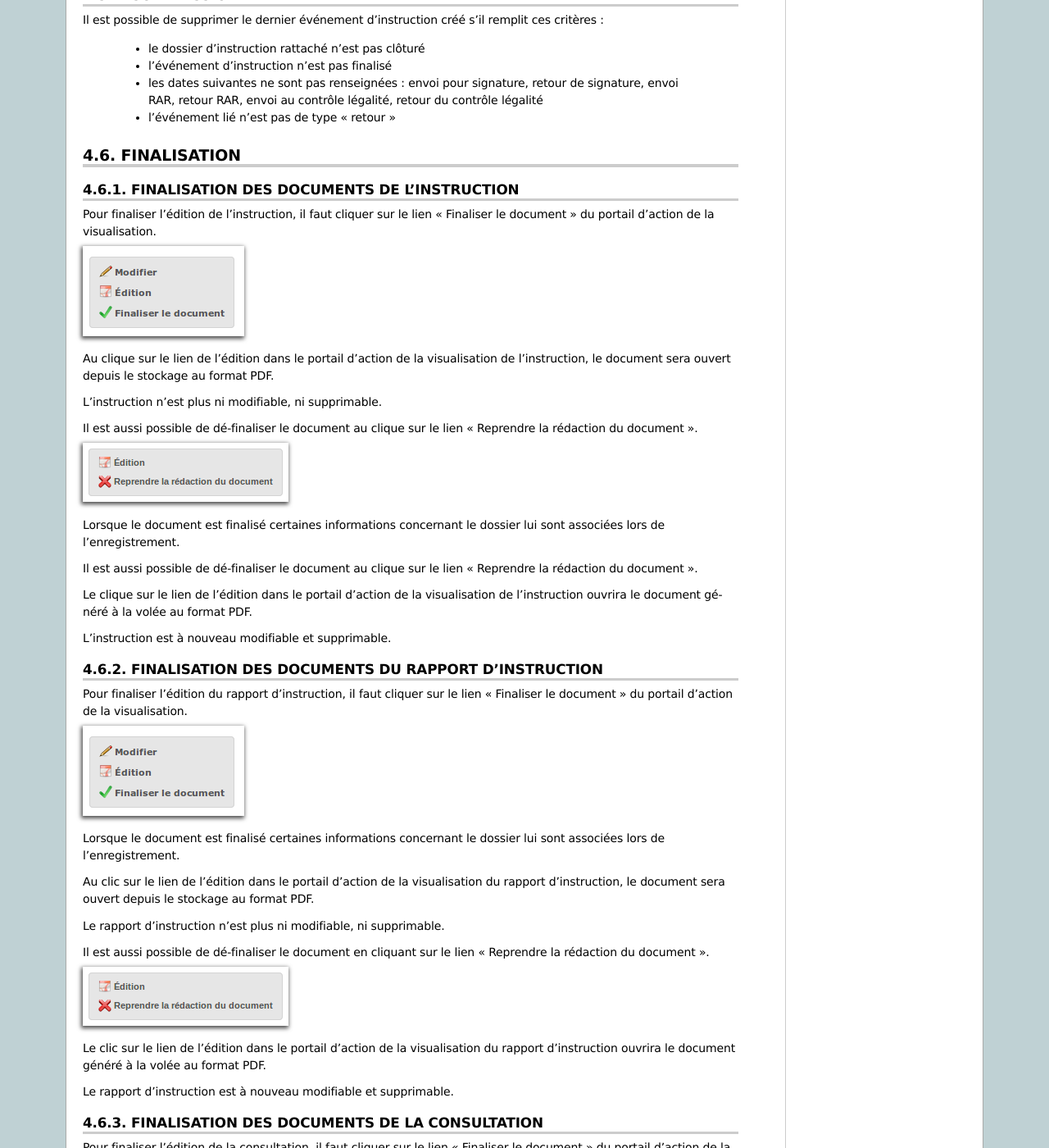
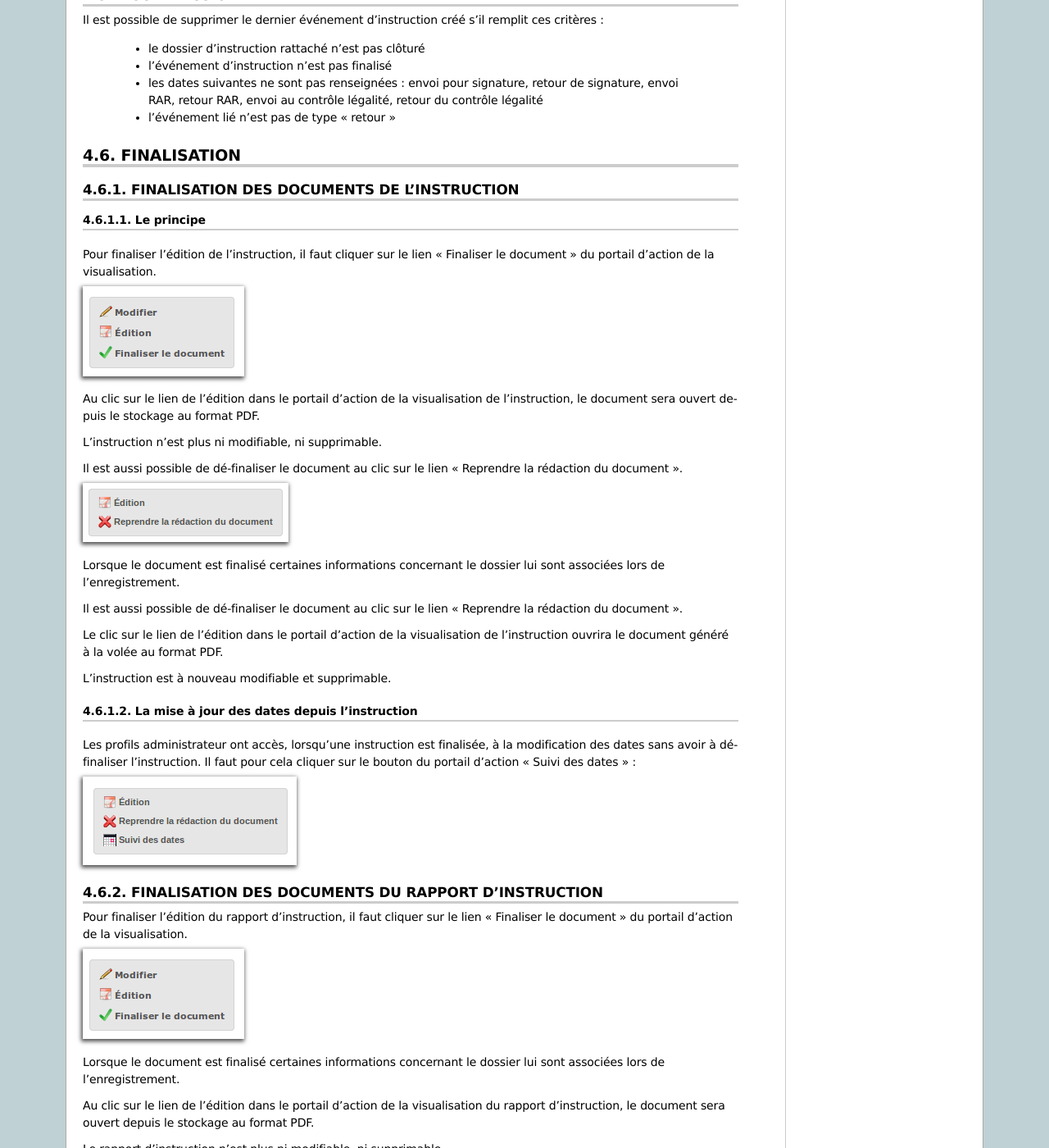
Before and after one commit to mpavaux/openads-documentation, a Sphinx documentation site: the page built from source/manuel_utilisateur/instruction.rst, in a window 1280 px wide and 1400 px high, scrolled down 3951 px. Shown: the whole window at 82% size. Built offline with Sphinx 7.4.7, drawn with Linux system fonts in a browser that asks for light colours; some of the changed text lies outside the part shown.

Commit message:
Ajout de doc sur la mise à jour des dates d'une instruction

```diff
--- a/source/manuel_utilisateur/instruction.rst
+++ b/source/manuel_utilisateur/instruction.rst
@@ -193,26 +193,36 @@
 Finalisation des documents de l'instruction
 ===========================================
 
+Le principe
+###########
+
 Pour finaliser l'édition de l'instruction, il faut cliquer sur le lien "Finaliser le document" du portail d'action de la visualisation.
 
 .. image:: portlet_finaliser.png
 
-Au clique sur le lien de l'édition dans le portail d'action de la visualisation de l'instruction, le document sera ouvert depuis le stockage au format PDF.
+Au clic sur le lien de l'édition dans le portail d'action de la visualisation de l'instruction, le document sera ouvert depuis le stockage au format PDF.
 
 L'instruction n'est plus ni modifiable, ni supprimable.
 
-Il est aussi possible de dé-finaliser le document au clique sur le lien "Reprendre la rédaction du document".
+Il est aussi possible de dé-finaliser le document au clic sur le lien "Reprendre la rédaction du document".
 
 .. image:: portlet_definaliser.png
 
 Lorsque le document est finalisé certaines informations concernant le dossier
 lui sont associées lors de l'enregistrement.
 
-Il est aussi possible de dé-finaliser le document au clique sur le lien "Reprendre la rédaction du document".
+Il est aussi possible de dé-finaliser le document au clic sur le lien "Reprendre la rédaction du document".
 
-Le clique sur le lien de l'édition dans le portail d'action de la visualisation de l'instruction ouvrira le document généré à la volée au format PDF.
+Le clic sur le lien de l'édition dans le portail d'action de la visualisation de l'instruction ouvrira le document généré à la volée au format PDF.
 
 L'instruction est à nouveau modifiable et supprimable.
+
+La mise à jour des dates depuis l'instruction
+#############################################
+
+Les profils administrateur ont accès, lorsqu'une instruction est finalisée, à la modification des dates sans avoir à définaliser l'instruction. Il faut pour cela cliquer sur le bouton du portail d'action "Suivi des dates" :
+
+.. image:: instruction_portlet_mise_a_jour_des_dates.png
 
 
 Finalisation des documents du rapport d'instruction
```
Also changed, not shown: source/manuel_utilisateur/instruction_portlet_mise_a_jour_des_dates.png (added).
